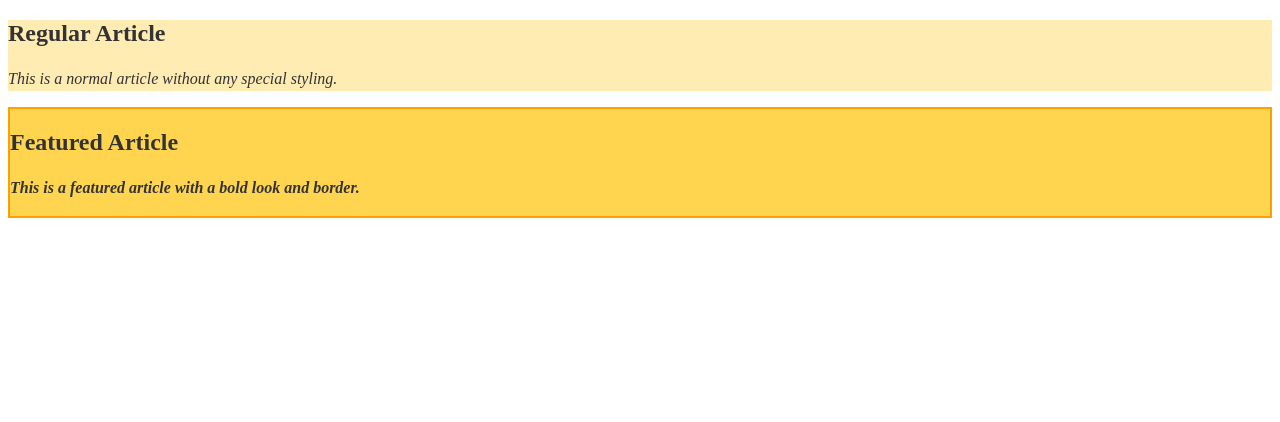
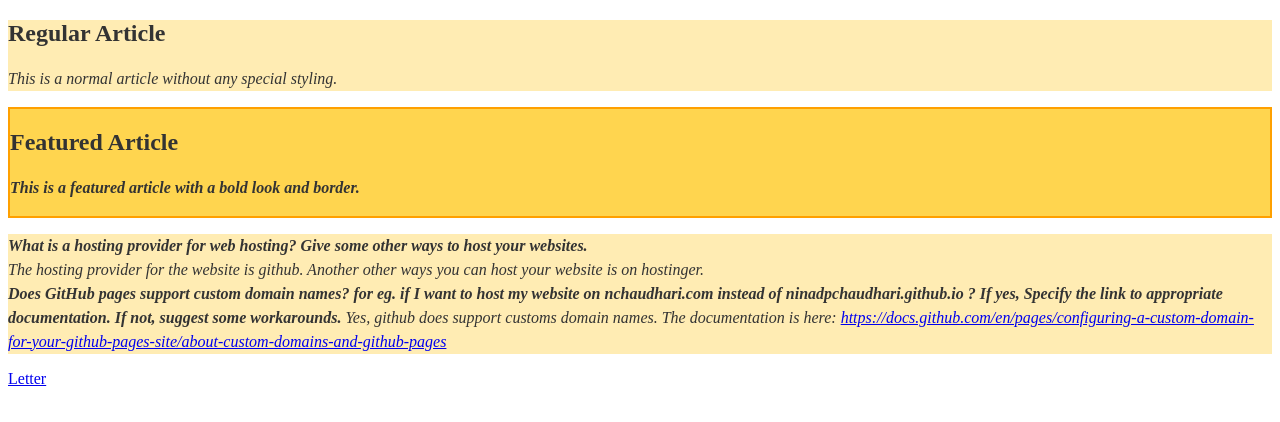
Before and after one commit to edinquin/edinquin.github.io, a plain HTML site: page index.html in a window 1280 px wide. Drawn offline with Linux system fonts and the light colour scheme.

Commit message:
Answering Questions

```diff
--- a/index.html
+++ b/index.html
@@ -8,6 +8,7 @@
 </head>
 
 <body>
+
 <article>
     <h2>Regular Article</h2>
     <p>This is a normal article without any special styling.</p>
@@ -17,5 +18,17 @@
     <h2>Featured Article</h2>
     <p>This is a featured article with a bold look and border.</p>
 </article>
+
+<article>
+    <p>
+        <strong>What is a hosting provider for web hosting? Give some other ways to host your websites.</strong><br>
+        The hosting provider for the website is github. Another other ways you can host your website is on hostinger.<br>
+        <strong>Does GitHub pages support custom domain names? for eg. if I want to host my website on nchaudhari.com instead of ninadpchaudhari.github.io ? If yes, Specify the link to appropriate documentation. If not, suggest some workarounds.</strong>
+        Yes, github does support customs domain names. The documentation is here: <a href="https://docs.github.com/en/pages/configuring-a-custom-domain-for-your-github-pages-site/about-custom-domains-and-github-pages">https://docs.github.com/en/pages/configuring-a-custom-domain-for-your-github-pages-site/about-custom-domains-and-github-pages</a>
+    </p>
+</article>
+
+<a href="Letter/index.html">Letter</a>
+
 </body>
 </html>
```
Also changed, not shown: Letter/index.html (+1 -1 lines).
